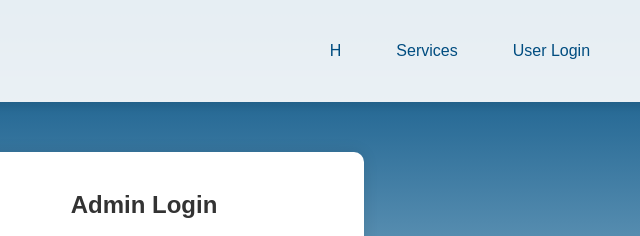
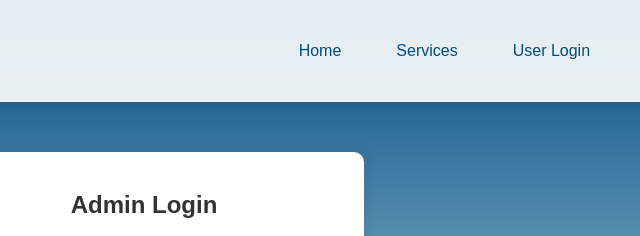
Before and after one commit to AtharvaPawar2116/Online-Gas-Booking, a plain HTML site: page admin.html in a window 1280 px wide. Shown: the top 236 px of the page, 496-1136 px from the left. Drawn offline with Linux system fonts and the light colour scheme.

Commit message:
Update admin.html

```diff
--- a/admin.html
+++ b/admin.html
@@ -12,7 +12,7 @@
 <div class="navbar">
     <h1>BlueFlame Gas Services</h1>
     <ul>
-        <li><a href="Home.html">H</a></li>
+        <li><a href="Home.html">Home</a></li>
         <li><a href="form.html">Services</a></li>
         <li><a href="login.html">User Login</a></li>
         <li><a href="admin.html">Admin Login</a></li>
```
